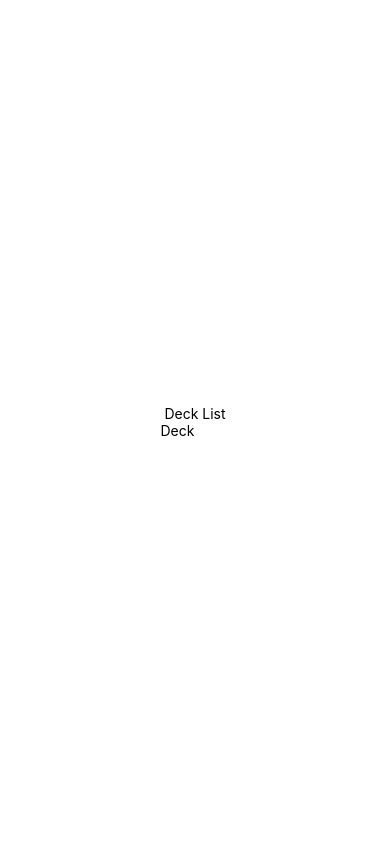
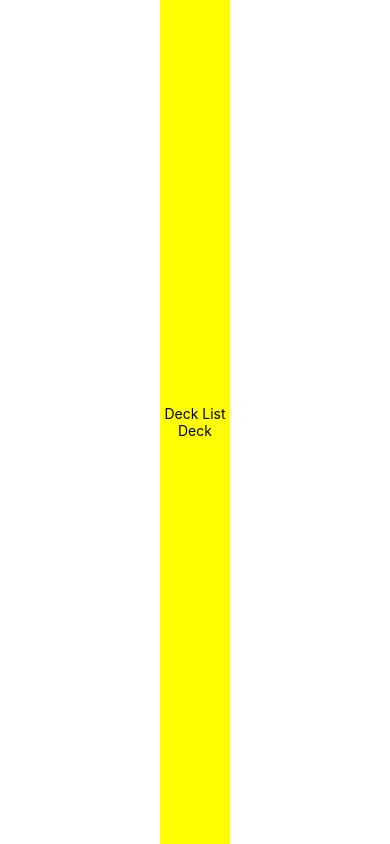
Before and after one commit to MarinaFroes/RDND-project3-mobile-flashcards, a React Native app: screen / in a window 390 px wide. Built offline with nearby package versions, Linux system fonts and the light colour scheme.

Commit message:
styles: Create StyleSheet

```diff
--- a/components/DeckList.js
+++ b/components/DeckList.js
@@ -1,12 +1,12 @@
 import React, { Component } from 'react'
-import { Text, View } from 'react-native'
+import { Text, View, StyleSheet } from 'react-native'
 
 import Deck from './Deck'
 
 export class DeckList extends Component {
   render() {
     return (
-      <View>
+      <View style={styles.container}>
         <Text> Deck List </Text>
         <Deck />
       </View>
@@ -15,3 +15,12 @@ export class DeckList extends Component {
 }
 
 export default DeckList
+
+const styles = StyleSheet.create({
+  container: {
+    flex: 1,
+    backgroundColor: 'yellow',
+    alignItems: 'center',
+    justifyContent: 'center',
+  },
+})
```
